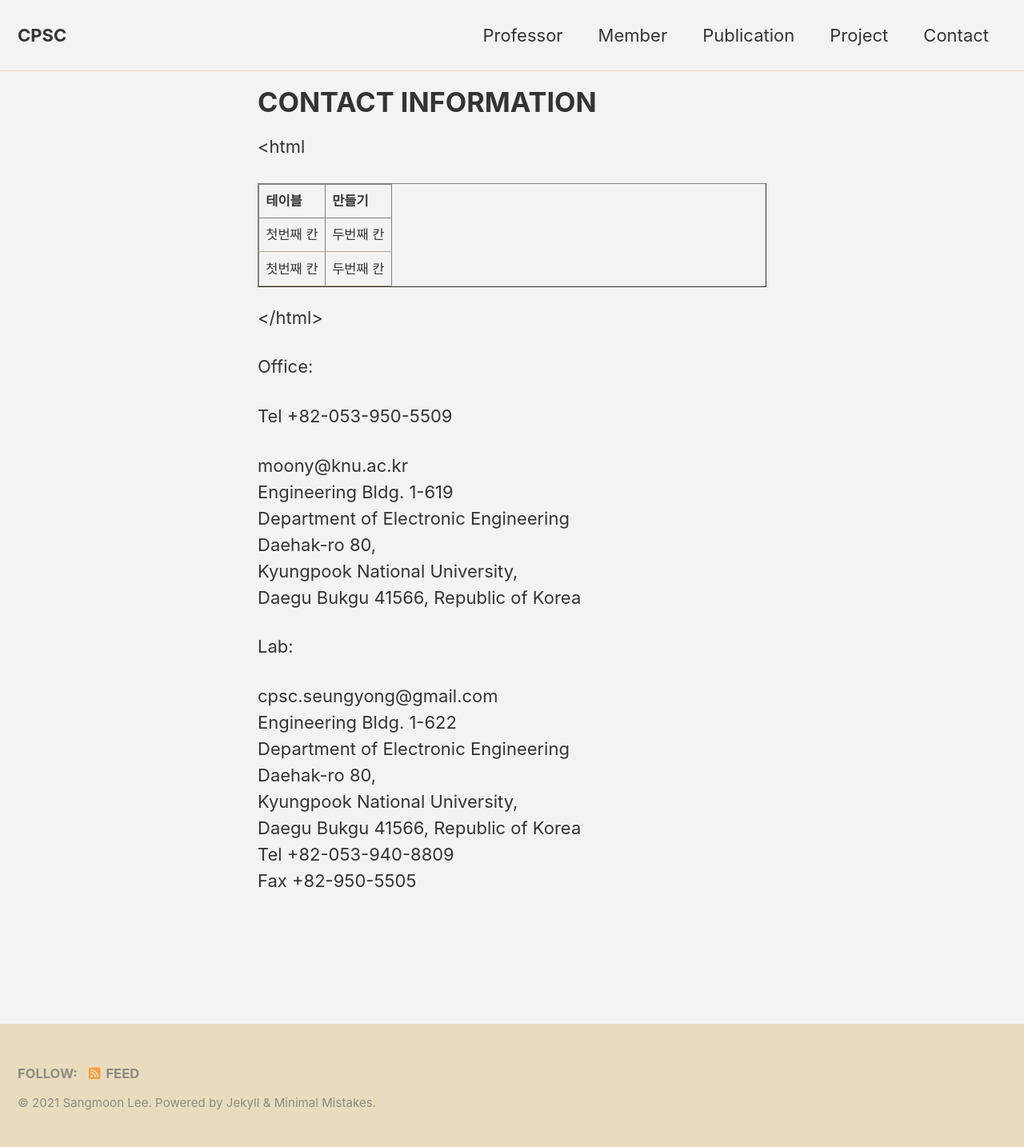
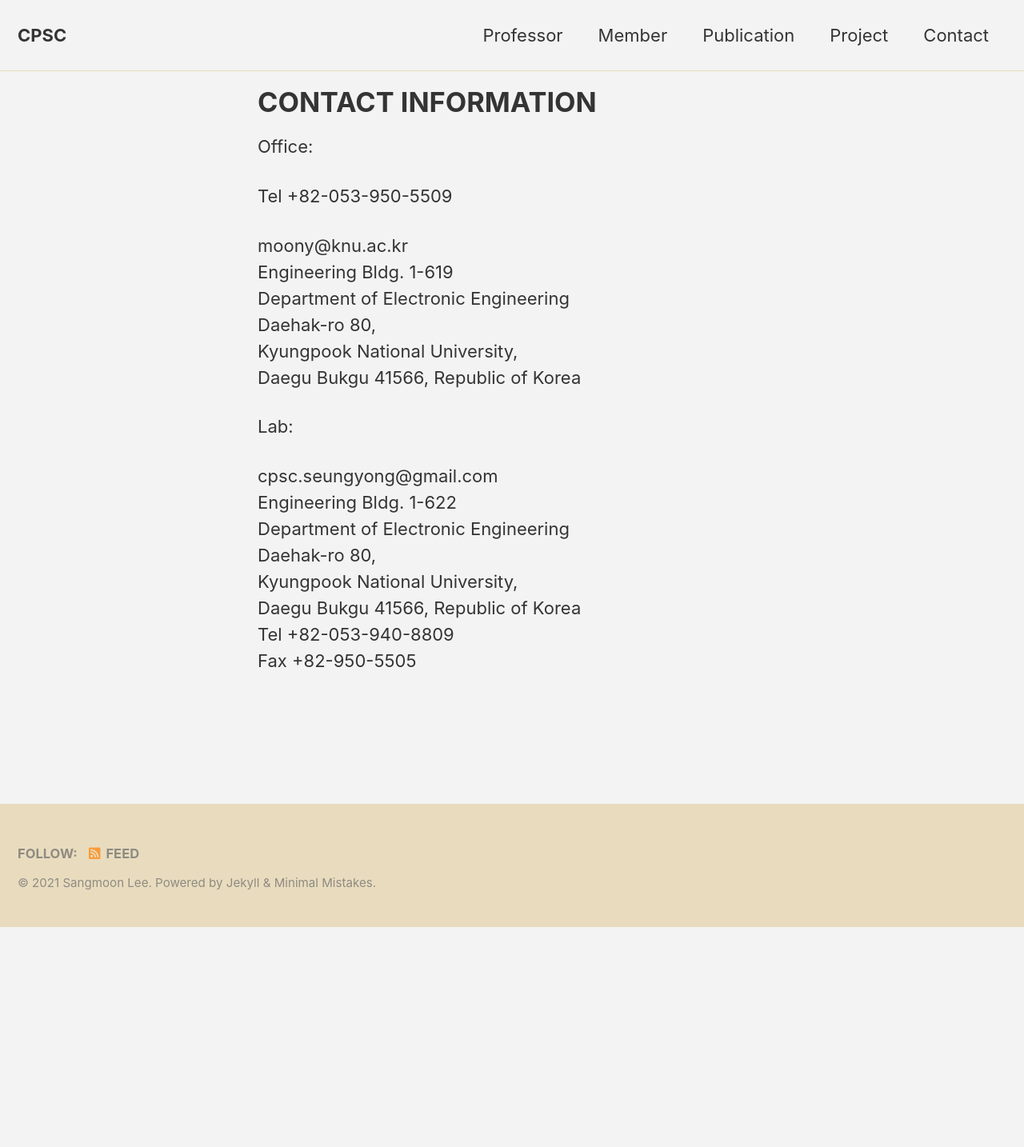
Before and after one commit to CPSC-LAB/CPSC-LAB.github.io, a Jekyll site: the page built from _pages/contact.md, in a window 1280 px wide. Shown: the whole page at 80% size. Built offline with Jekyll 4.4.1, drawn with Linux system fonts in a browser that asks for light colours; cached includes are drawn as plain includes; after the commit the page ends 1159 px from its top, so only the background shows below that.

Commit message:
Update contact.md

```diff
--- a/_pages/contact.md
+++ b/_pages/contact.md
@@ -3,24 +3,6 @@ title: "CONTACT INFORMATION"
 permalink: /contact/
 layout: categories
 ---
-
-<html
-<body>
-    <table border="1">
-	<th>테이블</th>
-	<th>만들기</th>
-	<tr><!-- 첫번째 줄 시작 -->
-	    <td>첫번째 칸</td>
-	    <td>두번째 칸</td>
-	</tr><!-- 첫번째 줄 끝 -->
-	<tr><!-- 두번째 줄 시작 -->
-	    <td>첫번째 칸</td>
-	    <td>두번째 칸</td>
-	</tr><!-- 두번째 줄 끝 -->
-    </table>
-</body>
-</html>
-
 Office:
 
 Tel +82-053-950-5509
```
